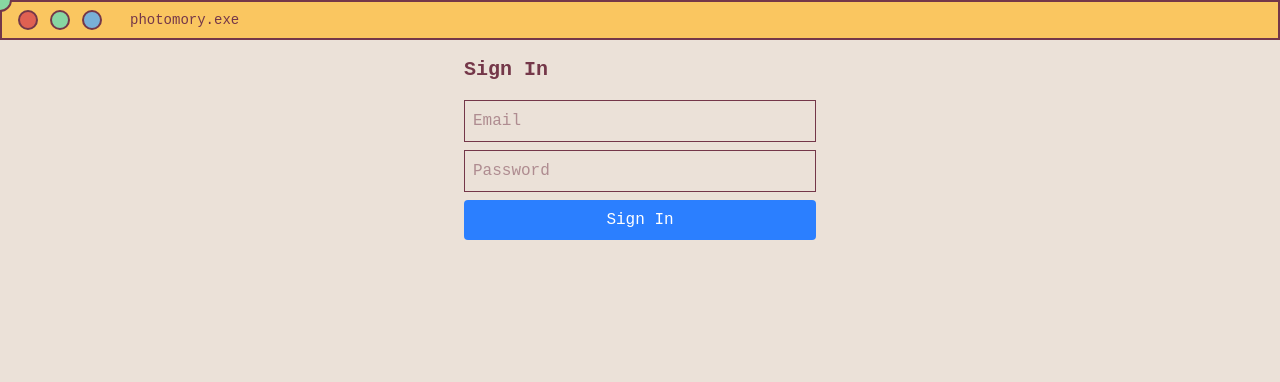
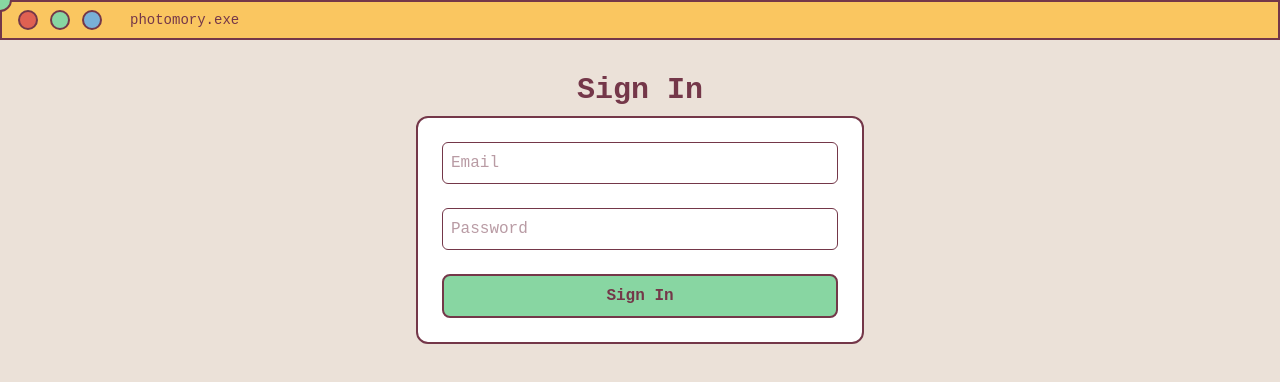
Before and after one commit to ArshiyaHafis/photomory-revamped, a Next.js app: page /sign in a window 1280 px wide. Shown: the top 382 px of the page. Built offline with nearby package versions, Linux system fonts and the light colour scheme; no server answers.

Commit message:
made sign in page better

```diff
--- a/src/app/admin/page.tsx
+++ b/src/app/admin/page.tsx
@@ -84,17 +84,17 @@ export default function UploadPage() {
   <h1 className="text-3xl font-bold mb-4">Welcome to Photomory!</h1>
   <p className="max-w-xl mb-6 text-lg">
     This page is for uploading images, but you must be signed in to use it.
-        Meanwhile, here's a little about this project!
+    Meanwhile, here&rsquo;s a little about this project!
   </p>
   <div className="border-2 border-[#743749] bg-white p-6 rounded-xl shadow-md max-w-2xl">
     <h2 className="text-xl font-semibold mb-4 text-[#743749]">What Photomory Means to Me</h2>
     <p className="mb-4">
-          I've always loved clicking pictures—especially of cats. 🐱 This project has been on my mind for a long time.
+      I&rsquo;ve always loved clicking pictures—especially of cats. 🐱 This project has been on my mind for a long time.
       I actually made an earlier version of this website, but I really wanted to improve how it looked and felt,
       so I revamped it with a cleaner design and better features.
     </p>
     <p className="mb-4">
-          Lately, I’ve also been getting into doodling, and this space is a way for me to combine all those small joys
+      Lately, I&rsquo;ve also been getting into doodling, and this space is a way for me to combine all those small joys
       of mine—photos, cats, creativity, and a sprinkle of fun.
     </p>
     <p className="italic">
@@ -113,6 +113,7 @@ export default function UploadPage() {
     </div>
   </div>
 </div>
+
   );
 }
 
--- a/src/app/sign/page.tsx
+++ b/src/app/sign/page.tsx
@@ -48,7 +48,7 @@ export default function SignInPage() {
         <h2 className="text-xl font-bold mb-4">Welcome, {user.email}</h2>
         <button
           onClick={handleSignOut}
-          className="bg-red-500 text-white px-4 py-2 rounded"
+          className="bg-[#88D6A2] text-[#743749] py-2 w-full font-bold rounded-lg border-2 border-[#743749] hover:scale-105 transition"
         >
           Sign Out
         </button>
@@ -57,17 +57,24 @@ export default function SignInPage() {
   }
 
   return (
-    <div className="p-4 max-w-sm mx-auto">
-      <h2 className="text-xl font-bold mb-4">Sign In</h2>
+    <div className="min-h-screen px-6 py-8 bg-[#EBE1D8] text-[#743749]">
+      <h1 className="text-3xl font-bold mb-2 text-center">Sign In</h1>
+      <form
+      onSubmit={(e) => {
+    e.preventDefault(); // prevent reload
+    handleSignIn();
+  }}
+        className="max-w-md mx-auto flex flex-col gap-6 border-2 border-[#743749] p-6 rounded-xl bg-white"
+      >
       <input
-        className="mb-2 w-full p-2 border"
+        className="border border-[#743749] p-2 w-full rounded-md text-[#743749]"
         placeholder="Email"
         type="email"
         value={email}
         onChange={(e) => setEmail(e.target.value)}
       />
       <input
-        className="mb-2 w-full p-2 border"
+        className="border border-[#743749] p-2 w-full rounded-md text-[#743749]"
         placeholder="Password"
         type="password"
         value={password}
@@ -75,10 +82,12 @@ export default function SignInPage() {
       />
       <button
         onClick={handleSignIn}
-        className="bg-blue-500 text-white px-4 py-2 w-full rounded"
+        className="bg-[#88D6A2] text-[#743749] py-2 w-full font-bold rounded-lg border-2 border-[#743749] hover:scale-105 transition"
+        // className="bg-blue-500 text-white px-4 py-2 w-full rounded"
       >
         Sign In
       </button>
+      </form>
     </div>
   );
 }
--- a/src/components/Navbar.tsx
+++ b/src/components/Navbar.tsx
@@ -14,12 +14,12 @@ export default function Navbar() {
           className="w-[20px] h-[20px] rounded-full bg-[#DF6152] border-[2.5px] border-[#743749] cursor-pointer"
         />
         <div
-          title="are you arshiya?"
+          title="why did i do this?"
           onClick={() => router.push('/admin')}
           className="w-[20px] h-[20px] rounded-full bg-[#88D6A2] border-[2.5px] border-[#743749] cursor-pointer"
         />
         <div
-          title="why did i do this?"
+          title="are you arshiya?"
           onClick={() => router.push('/sign')}
           className="w-[20px] h-[20px] rounded-full bg-[#79B0D7] border-[2.5px] border-[#743749] cursor-pointer"
         />
```
Lines whose indentation alone changed are shown as unchanged.
